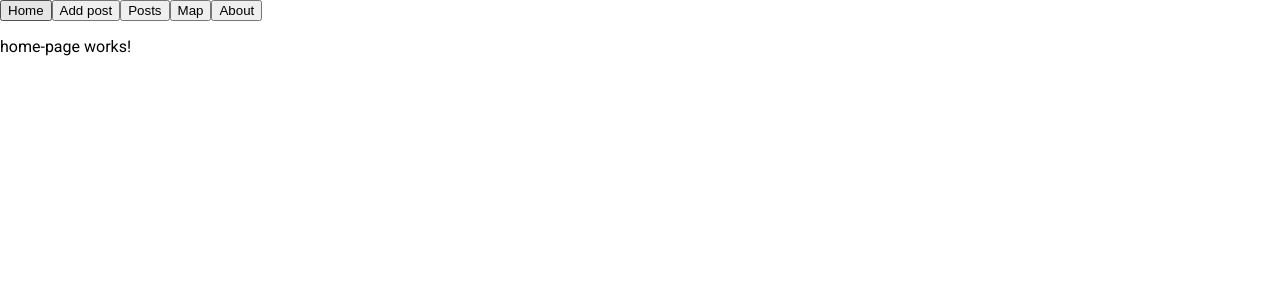
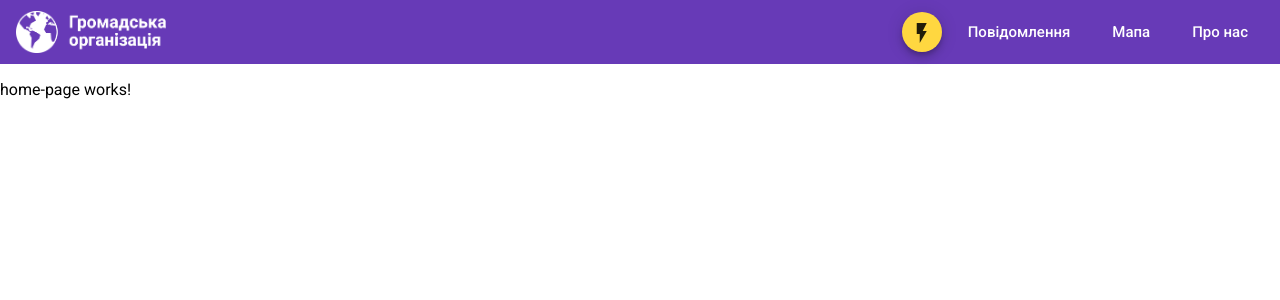
Before and after one commit to korenev6052/public-organization, an Angular app: page /home in a window 1280 px wide. Shown: the top 300 px of the page. Built offline with nearby package versions, Linux system fonts and the light colour scheme.

Commit message:
NCU-7 Сверстал шаблон navigation, сделал логотип

```diff
--- a/src/app/shared/navigation/navigation.component.css
+++ b/src/app/shared/navigation/navigation.component.css
@@ -0,0 +1,28 @@
+.navigation__logo {
+  height: 65%;
+  outline: none;
+  cursor: pointer;
+}
+.navigation__spacer {
+  flex: 1 1 auto;
+}
+.navigation__button {
+  margin-left: 10px;
+  font-size: 15px;
+}
+.navigation__button_hidden-mobile {
+  display: none;
+}
+@media (min-width: 768px) {
+  .navigation__button_hidden-mobile {
+    display: inline-block;
+  }
+}
+.navigation__button_hidden-desktop {
+  display: inline-block;
+}
+@media (min-width: 768px) {
+  .navigation__button_hidden-desktop {
+    display: none;
+  }
+}
--- a/src/app/shared/navigation/navigation.component.html
+++ b/src/app/shared/navigation/navigation.component.html
@@ -1,7 +1,28 @@
-<div>
-  <button [routerLink]="['/home']">Home</button>
-  <button [routerLink]="['/add-post']">Add post</button>
-  <button [routerLink]="['/posts']">Posts</button>
-  <button [routerLink]="['/map']">Map</button>
-  <button [routerLink]="['/about']">About</button>
-</div>
+<mat-toolbar class="navigation" color="primary">
+  <mat-toolbar-row>
+    <img class="navigation__logo" [routerLink]="['/home']" src="./assets/logo.png" alt="Громадська організація">
+    <span class="navigation__spacer"></span>
+    <button class="navigation__button" mat-mini-fab [routerLink]="['/add-post']">
+      <mat-icon>flash_on</mat-icon>
+    </button>
+    <button class="navigation__button navigation__button_hidden-mobile" mat-button
+      [routerLink]="['/posts']">Повідомлення</button>
+    <button class="navigation__button navigation__button_hidden-mobile" mat-button [routerLink]="['/map']">Мапа</button>
+    <button class="navigation__button navigation__button_hidden-mobile" mat-button [routerLink]="['/about']">Про
+      нас</button>
+    <button class="navigation__button navigation__button_hidden-desktop" mat-button [matMenuTriggerFor]="menu">
+      Меню
+    </button>
+    <mat-menu #menu="matMenu">
+      <button mat-menu-item [routerLink]="['/posts']">
+        <span>Повідомлення</span>
+      </button>
+      <button mat-menu-item [routerLink]="['/map']">
+        <span>Мапа</span>
+      </button>
+      <button mat-menu-item [routerLink]="['/about']">
+        <span>Про нас</span>
+      </button>
+    </mat-menu>
+  </mat-toolbar-row>
+</mat-toolbar>
```
Also changed, not shown: src/app/app.module.ts (+10 -2 lines), src/assets/logo.png (added).
